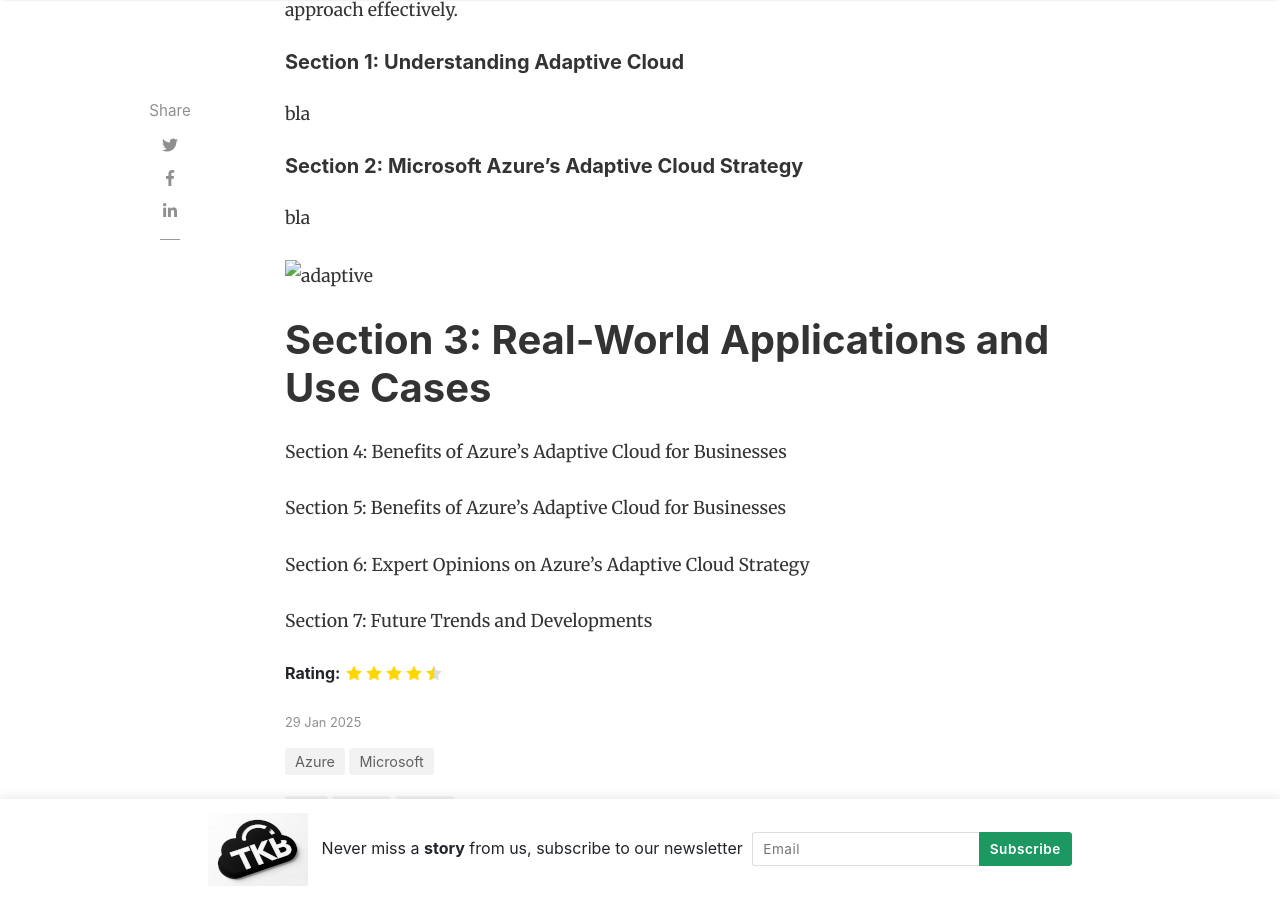
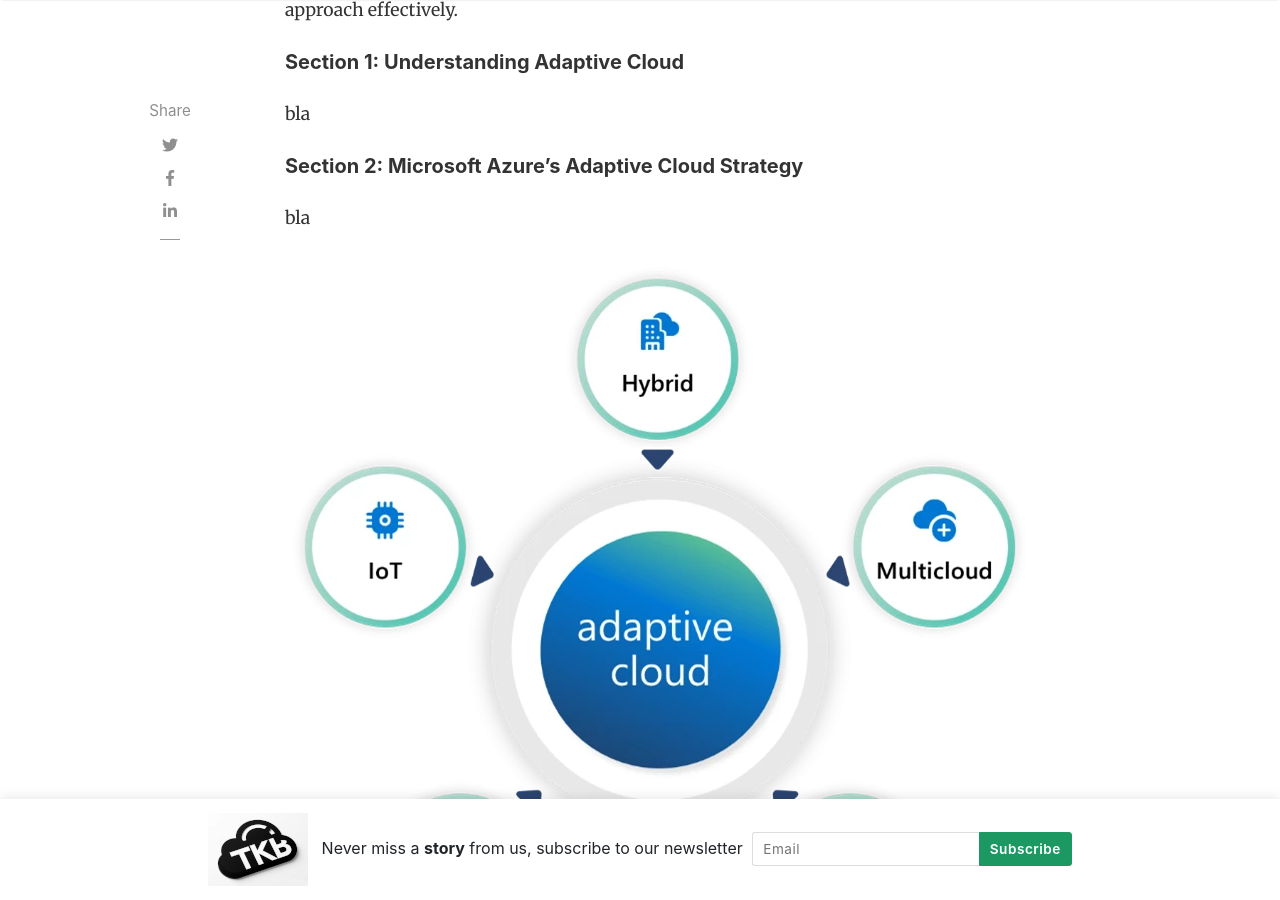
Before and after one commit to mcoutanche/github.io, a Jekyll site: the page built from _posts/2025-01-29-adaptive-cloud.md, in a window 1280 px wide and 900 px high, scrolled down 1208 px. Built offline with Jekyll 4.4.1, drawn with Linux system fonts in a browser that asks for light colours; nearby versions of some CDN libraries; comment, search, counter and statistics services are not loaded.

Commit message:
update post

```diff
--- a/_posts/2025-01-29-adaptive-cloud.md
+++ b/_posts/2025-01-29-adaptive-cloud.md
@@ -21,7 +21,7 @@ bla
 ##### Section 2: Microsoft Azure's Adaptive Cloud Strategy
 bla
 
-![adaptive]({{ site.baseurl }} assets/images/2024/Figure-1-Adaptive-Cloud-v2.png)
+![adaptive]({{ site.baseurl }} /assets/images/2024/Figure-1-Adaptive-Cloud-v2.png)
 
 # Section 3: Real-World Applications and Use Cases
 
```
